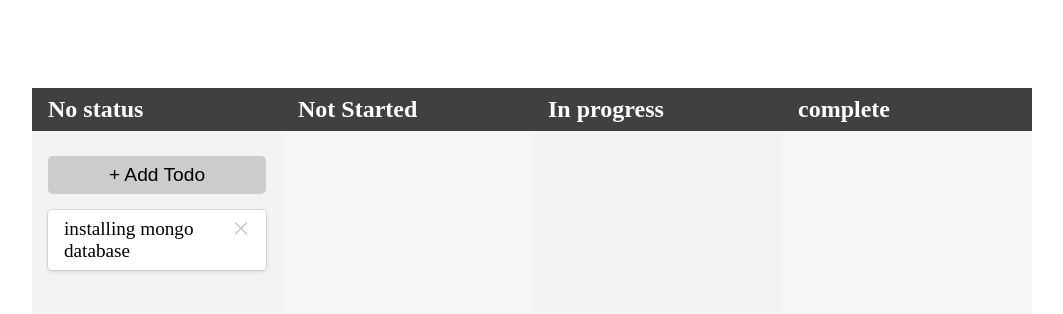
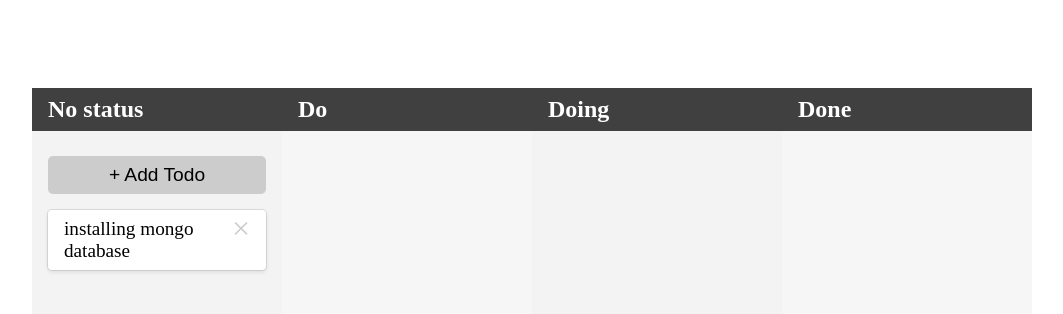
Before and after one commit to leenaAhmed/TodoAppDragDrop, a plain HTML site: page index.html in a window 1280 px wide. Shown: the whole page, without its empty margins (108-1171 px from the left). Drawn offline with Linux system fonts and the light colour scheme.

Commit message:
change name

```diff
--- a/index.html
+++ b/index.html
@@ -32,13 +32,13 @@
         </div>
       </div>
       <div class="status">
-        <h2>Not Started</h2>
+        <h2>Do</h2>
       </div>
       <div class="status">
-        <h2>In progress</h2>
+        <h2>Doing</h2>
       </div>
       <div class="status">
-        <h2>complete</h2>
+        <h2>Done</h2>
       </div>
     </div>
     <div id="overlay"></div>
```
